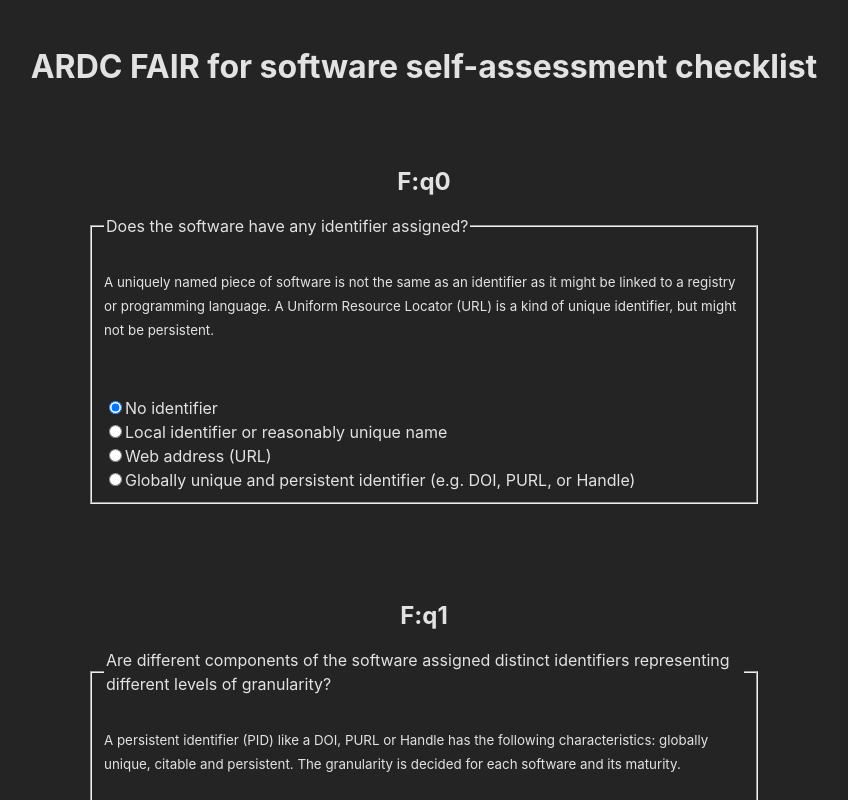
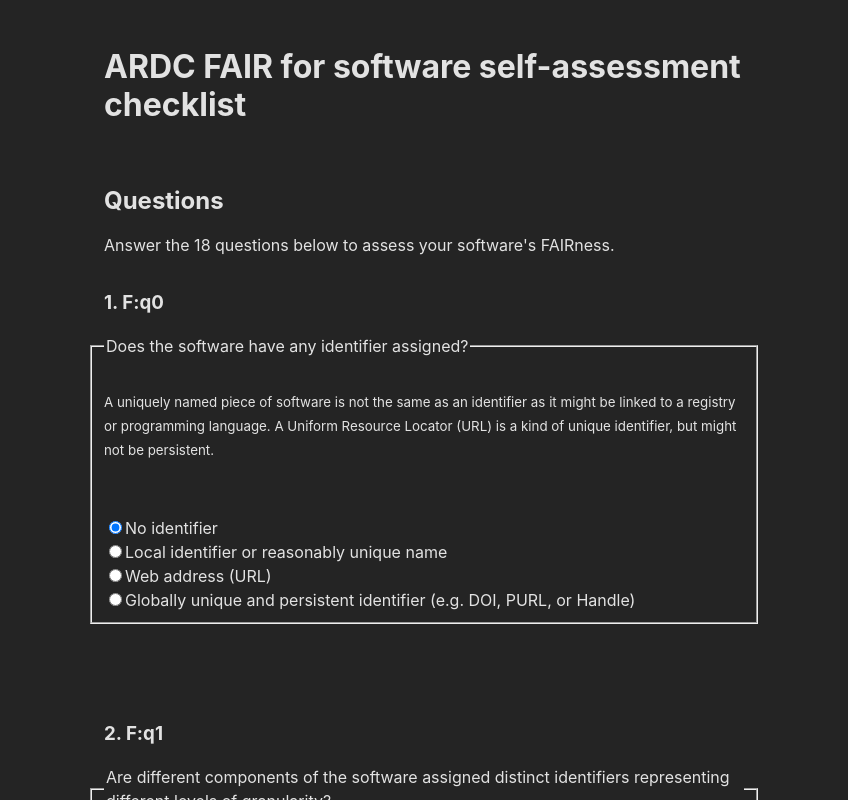
Before and after one commit to ardc-fair-checklist/spa, a Vue app: page / in a window 1280 px wide. Shown: the top 800 px of the page, without its empty margins (216-1064 px from the left). Built offline with nearby package versions, Linux system fonts and the light colour scheme.

Commit message:
added ardc badge and logo; updated the dom structure for accessibility; minor style tweaks

```diff
--- a/src/App.vue
+++ b/src/App.vue
@@ -1,6 +1,8 @@
 <template>
     <div>
         <h1>ARDC FAIR for software self-assessment checklist</h1>
+        <h2>Questions</h2>
+        <p>Answer the {{ questions.length }} questions below to assess your software's FAIRness.</p>
         <Question v-for="question, index in questions"
             v-bind:index="index"
             v-bind:key="question.id"
--- a/src/components/Badge.vue
+++ b/src/components/Badge.vue
@@ -1,14 +1,18 @@
 <template>
     <h2>Get the badge</h2>
-    {{ HOST_AND_ROUTE }}?state="{{ state }}"&version="{{ major }}.{{ minor }}"
+    <h3>Markdown</h3>
+    {{ badge.markdown }}
 </template>
 
 <script setup lang="ts">
 import { state } from '../store'
 import { HOST_AND_ROUTE } from '../constants'
 import metadata from '../../package.json'
-console.info(metadata)
 const [major, minor] = metadata.version.split('.').slice(0, 2)
+
+const badge = {
+    markdown: `[![FAIRness badge image](${HOST_AND_ROUTE}/badge.svg)](${HOST_AND_ROUTE}?state="${state.value}"&version="${major}.${minor}")`
+}
 </script>
 
 <style scoped>
--- a/src/components/Question.vue
+++ b/src/components/Question.vue
@@ -1,6 +1,6 @@
 <template>
     <div class="container">
-        <h2>{{ question.id }}</h2>
+        <h3>{{ index + 1 }}. {{ question.id }}</h3>
         <fieldset>
             <legend>{{ question.text }}</legend>
 
@@ -47,7 +47,7 @@
 <style scoped>
 fieldset {
     margin-bottom: 5em;
-    max-width: 40em;
+    width: 40em;
 }
 
 p.guidance {
@@ -62,4 +62,8 @@
     flex-direction: column;
 }
 
+h3 {
+    place-self: flex-start;
+}
+
 </style>
--- a/src/constants.ts
+++ b/src/constants.ts
@@ -1 +1 @@
-export const HOST_AND_ROUTE = "https://ardc-fair-checklist.org/software"
+export const HOST_AND_ROUTE = "https://ardc-fair-checklist.github.io/ardc-fair-checklist"
--- a/src/style.css
+++ b/src/style.css
@@ -25,7 +25,7 @@
 
 
 #app {
-    max-width: 1280px;
+    max-width: 40em;
     margin: 0 auto;
     padding: 2rem;
 }
```
Also changed, not shown: public/badge.svg (added), src/assets/ardc_logo.svg (added).
